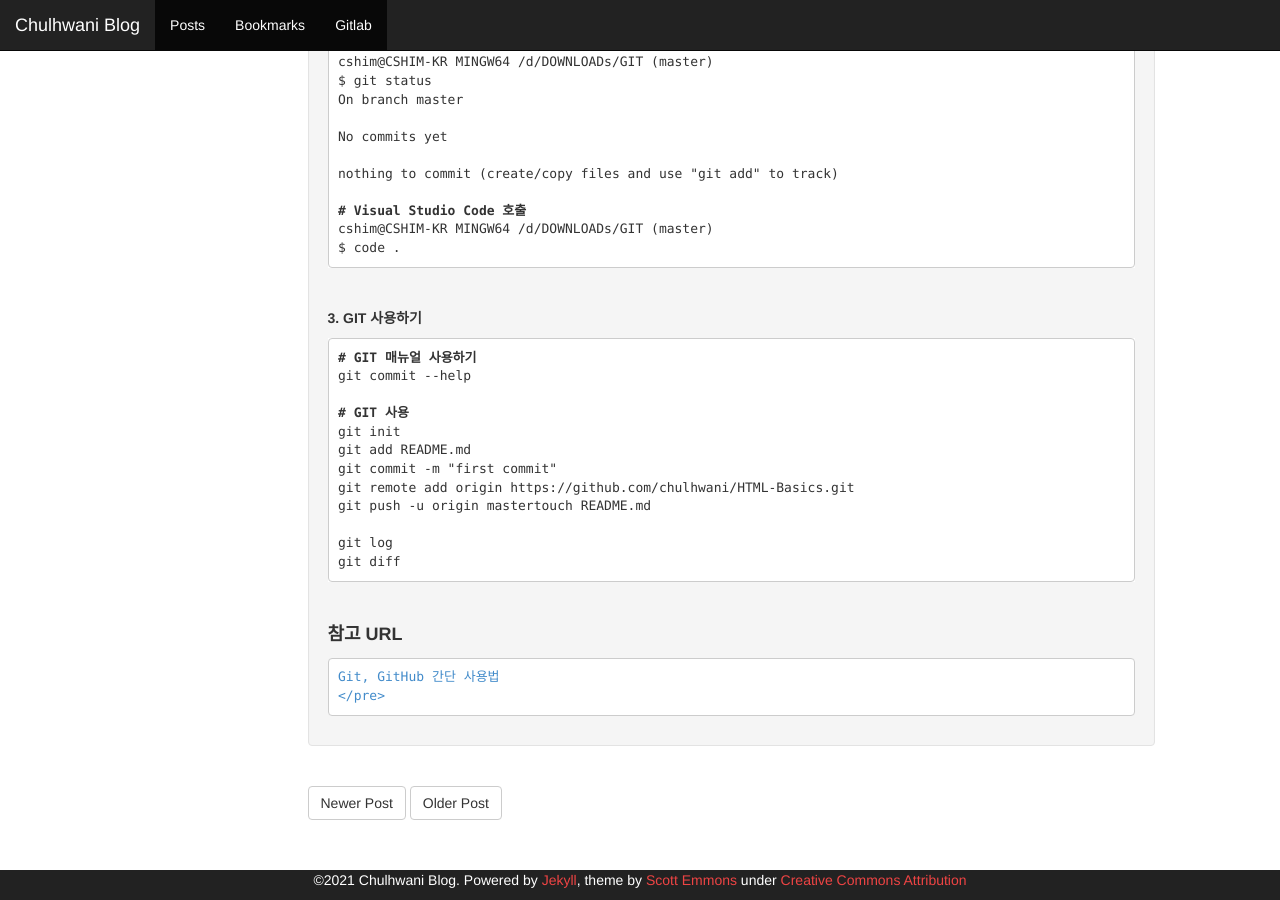
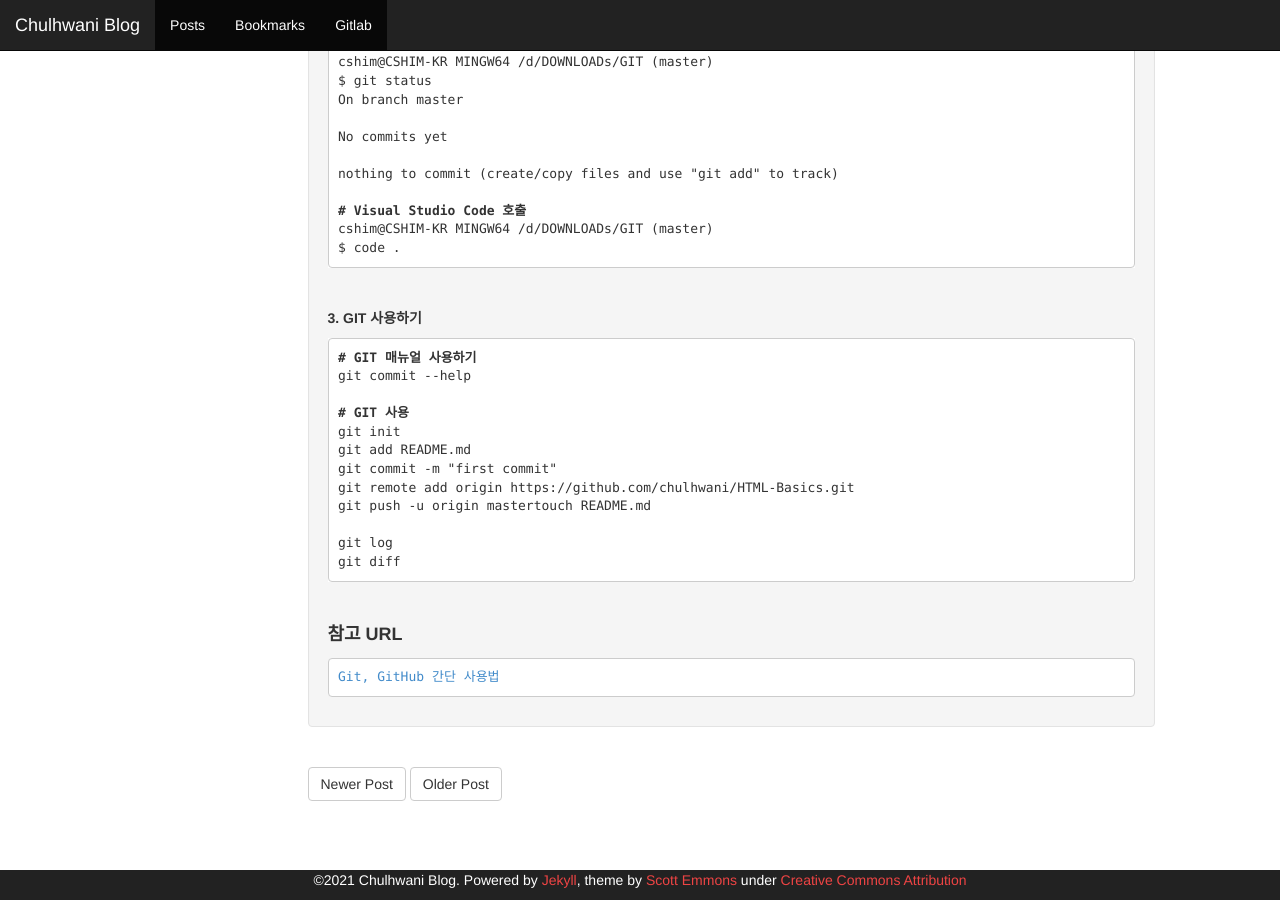
Before and after one commit to chulhwani/chulhwani.github.io, a Jekyll site: the page built from _posts/2021-02-23-[GIT] git bash 사용하기.md, in a window 1280 px wide and 900 px high, scrolled down 1062 px. Built offline with Jekyll 4.4.1, drawn with Linux system fonts in a browser that asks for light colours; our own code applies the rules of GitHub Pages for plain Markdown files.

```diff
--- a/_posts/2021-02-23-[GIT] git bash 사용하기.md
+++ b/_posts/2021-02-23-[GIT] git bash 사용하기.md
@@ -85,5 +85,5 @@ git diff
 <p>&nbsp;</p>
 <strong><font size="4">참고 URL</font></strong>
 <pre class="highlight">
-<a href="https://www.a-mean-blog.com/ko/blog/MEAN-Stack/%EA%B0%9C%EB%B0%9C-%ED%99%98%EA%B2%BD-%EA%B5%AC%EC%B6%95/Git-GitHub-%EA%B0%84%EB%8B%A8-%EC%82%AC%EC%9A%A9%EB%B2%95" target="_blank">Git, GitHub 간단 사용법
+<a href="https://www.a-mean-blog.com/ko/blog/MEAN-Stack/%EA%B0%9C%EB%B0%9C-%ED%99%98%EA%B2%BD-%EA%B5%AC%EC%B6%95/Git-GitHub-%EA%B0%84%EB%8B%A8-%EC%82%AC%EC%9A%A9%EB%B2%95" target="_blank">Git, GitHub 간단 사용법</a>
 </pre>
```
